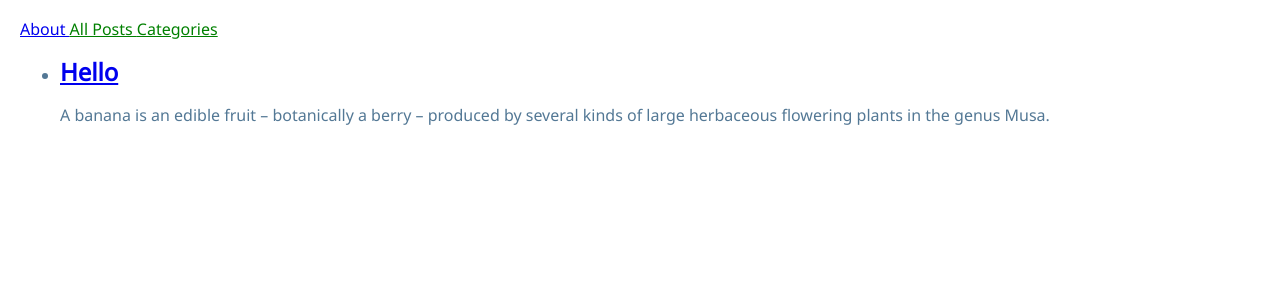
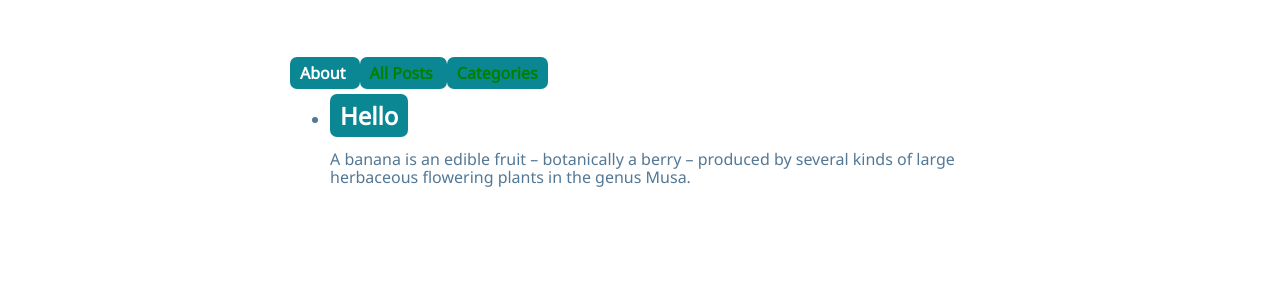
Before and after one commit to xfltrt/xfltrt.github.io, a Jekyll site: the page built from index.html, in a window 1280 px wide. Shown: the top 300 px of the page. Built offline with Jekyll 4.4.1, drawn with Linux system fonts in a browser that asks for light colours.

Commit message:
Update main.scss

```diff
--- a/_sass/main.scss
+++ b/_sass/main.scss
@@ -14,7 +14,9 @@ html {
 }
 
 #container {
-  margin: 20px;
+  max-width: 700px;
+  margin: 5vw auto;
+  width: 90vw;
 }
 
 h1, h1, h3, h4, h5, h6 {
@@ -24,6 +26,19 @@ h1, h1, h3, h4, h5, h6 {
   padding: 0;
 }
 
+a {
+  border-radius: 7px;
+  padding: 5px 10px;
+  background: #0b8793;
+  color: #fff;
+  font-weight: 700;
+  text-decoration: none;
+}
+
+a:hover {
+  border-right: 10px solid #fff;
+}
+
 .current {
   color: green;
 }
```
